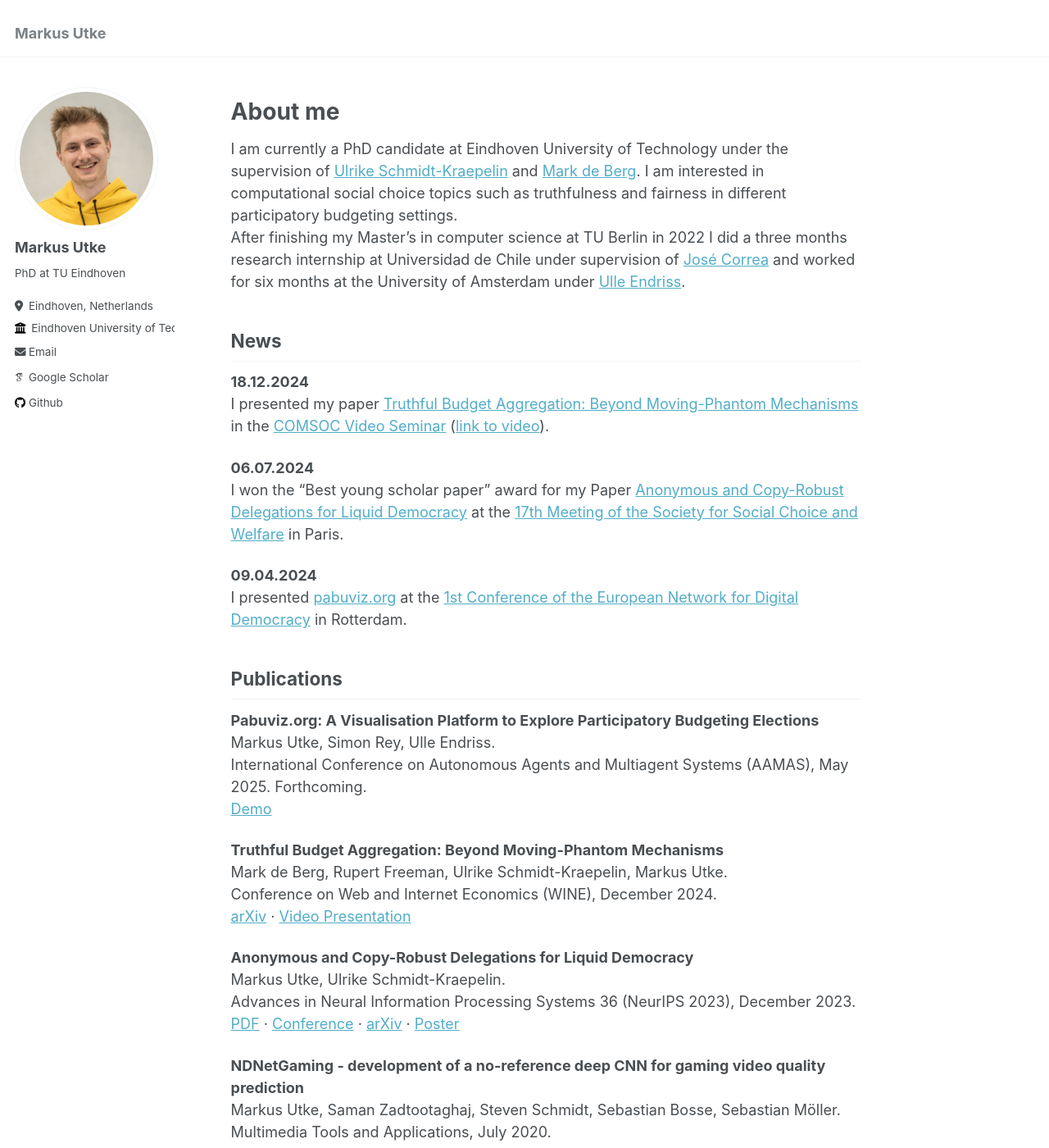
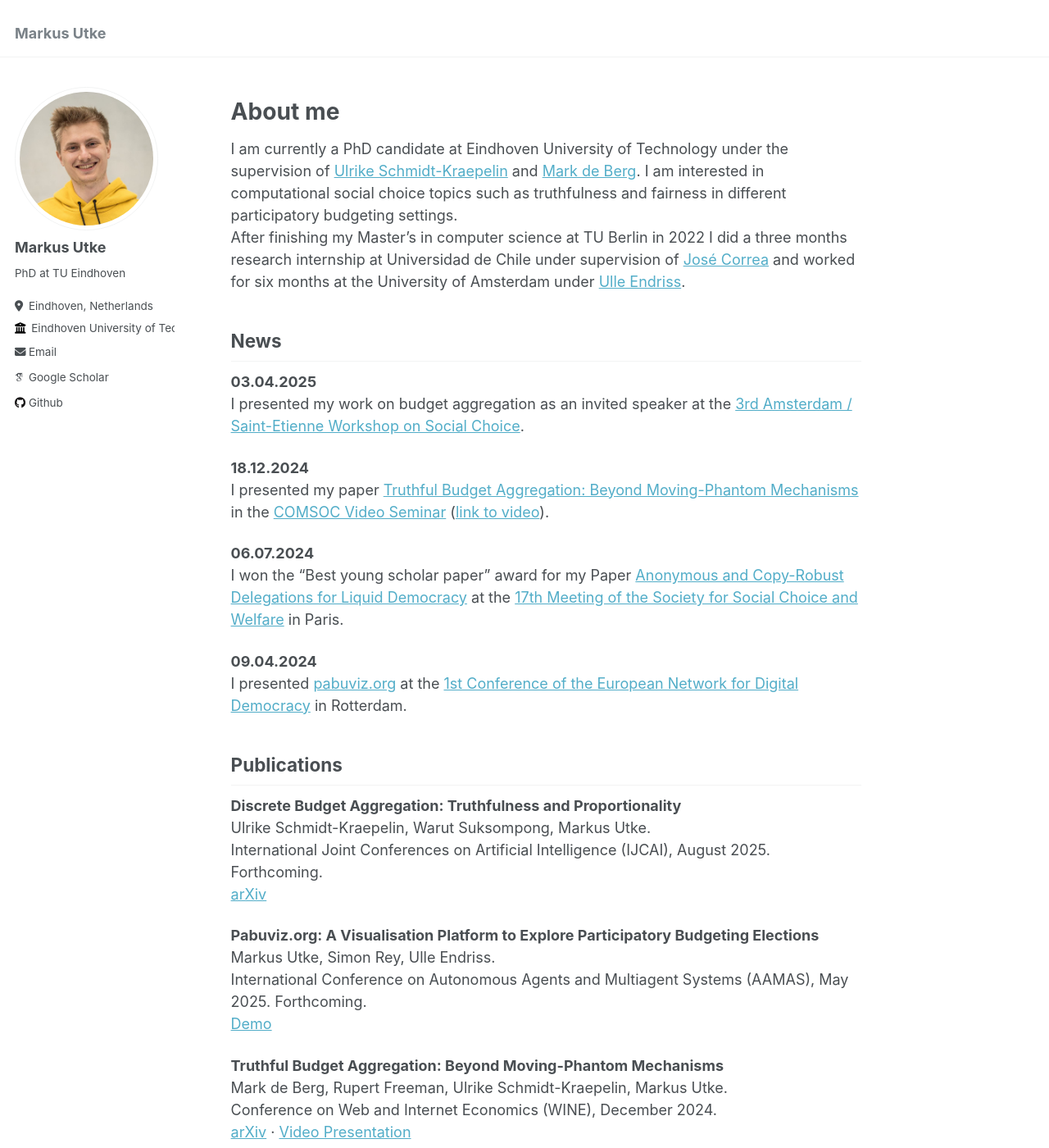
Before and after one commit to markus-utke/markus-utke.github.io, a Jekyll site: the page built from _pages/about.md, in a window 1280 px wide and 1400 px high. Shown: the whole window at 82% size. Built offline with Jekyll 4.4.1, drawn with Linux system fonts in a browser that asks for light colours; some web fonts are replaced.

Commit message:
14.05.2025

```diff
--- a/_pages/about.md
+++ b/_pages/about.md
@@ -15,8 +15,8 @@ After finishing my Master's in computer science at TU Berlin in 2022 I did a thr
 
 News
 ------
-<!-- **03.04.2025** \
-I presented my work as an invited speaker at the [3rd Amsterdam / Saint-Etienne Workshop on Social Choice]([https://arxiv.org/abs/2405.20303) in the [COMSOC Video Seminar](https://www.comsocseminar.org/) ([link to video](https://www.youtube.com/watch?v=SaqzyTbrdcc). -->
+**03.04.2025** \
+I presented my work on budget aggregation as an invited speaker at the [3rd Amsterdam / Saint-Etienne Workshop on Social Choice]([https://sites.google.com/view/amsterdam-saint-etienne-2025/]).
 
 **18.12.2024** \
 I presented my paper [Truthful Budget Aggregation: Beyond Moving-Phantom Mechanisms](https://arxiv.org/abs/2405.20303) in the [COMSOC Video Seminar](https://www.comsocseminar.org/) ([link to video](https://www.youtube.com/watch?v=SaqzyTbrdcc)).
@@ -35,6 +35,11 @@ I presented [pabuviz.org](https://pabuviz.org/) at the [1st Conference of the Eu
 
 Publications
 ------
+**Discrete Budget Aggregation: Truthfulness and Proportionality**\
+Ulrike Schmidt-Kraepelin, Warut Suksompong, Markus Utke.\
+International Joint Conferences on Artificial Intelligence (IJCAI), August 2025. Forthcoming.\
+[arXiv](https://www.arxiv.org/abs/2505.05708)
+
 **Pabuviz.org: A Visualisation Platform to Explore Participatory Budgeting Elections**\
 Markus Utke, Simon Rey, Ulle Endriss.\
 International Conference on Autonomous Agents and Multiagent Systems (AAMAS), May 2025. Forthcoming.\
```
